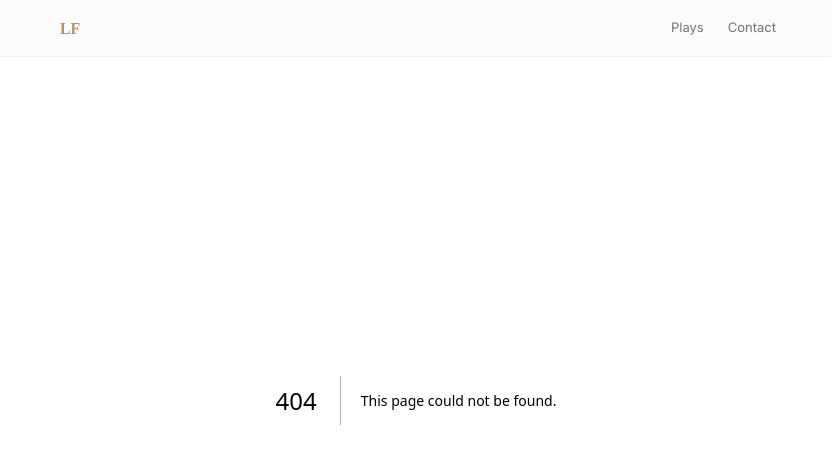
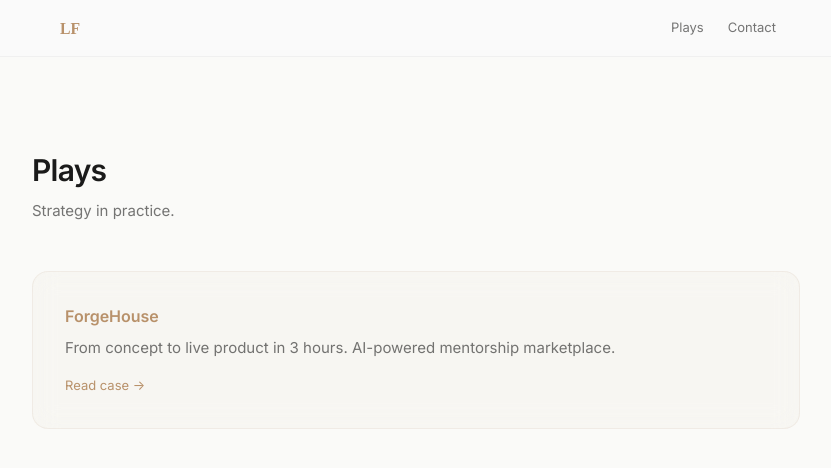
Before and after one commit to Apex-Sudo/leonfreier, a Next.js app: page /plays in a window 1280 px wide. Before the commit this address had no page. Shown: the top 468 px of the page, without its empty margins (224-1055 px from the left). Built offline with nearby package versions, Linux system fonts and the light colour scheme.

Commit message:
Rename /cases → /plays: route, links, metadata, function names

```diff
--- a/app/layout.tsx
+++ b/app/layout.tsx
@@ -43,7 +43,7 @@ export default function RootLayout({ children }: { children: React.ReactNode })
               <img src="/icon-light.svg" alt="LF" className="h-7 w-7" />
             </a>
             <div className="flex items-center gap-6">
-              <a href="/cases" className="text-[13px] text-foreground/60 hover:text-foreground transition-colors">
+              <a href="/plays" className="text-[13px] text-foreground/60 hover:text-foreground transition-colors">
                 Plays
               </a>
               <a href="mailto:leon@maxresult.ai" className="text-[13px] text-foreground/60 hover:text-foreground transition-colors">
--- a/app/cases/forgehouse/page.tsx
+++ b/app/plays/forgehouse/page.tsx
@@ -6,7 +6,7 @@ export const metadata: Metadata = {
   openGraph: {
     title: "ForgeHouse — Case Study | Leon Freier",
     description: "From concept to live product in 3 hours.",
-    url: "https://leonfreier.com/cases/forgehouse",
+    url: "https://leonfreier.com/plays/forgehouse",
     type: "article",
   },
 };
--- a/app/cases/page.tsx
+++ b/app/plays/page.tsx
@@ -1,23 +1,23 @@
 import type { Metadata } from "next";
 
 export const metadata: Metadata = {
-  title: "Cases | Leon Freier",
+  title: "Plays | Leon Freier",
   description: "Strategy in practice. Real builds, real outcomes.",
 };
 
-export default function CasesPage() {
+export default function PlaysPage() {
   return (
     <main className="min-h-screen pt-14">
       <section className="px-6 pt-16 pb-8 md:pt-24 md:pb-12">
         <div className="max-w-3xl mx-auto">
-          <h1 className="text-2xl md:text-3xl font-semibold tracking-tight mb-3">Cases</h1>
+          <h1 className="text-2xl md:text-3xl font-semibold tracking-tight mb-3">Plays</h1>
           <p className="text-[15px] text-foreground/60">Strategy in practice.</p>
         </div>
       </section>
 
       <section className="px-6 pb-16 md:pb-24">
         <div className="max-w-3xl mx-auto space-y-5">
-          <a href="/cases/forgehouse" className="glass-card p-8 block transition-all duration-200 hover:border-accent/20">
+          <a href="/plays/forgehouse" className="glass-card p-8 block transition-all duration-200 hover:border-accent/20">
             <h2 className="company-name">ForgeHouse</h2>
             <p className="text-[14px] md:text-[15px] leading-relaxed text-foreground/60 mt-2">
               From concept to live product in 3 hours. AI-powered mentorship marketplace.
```
